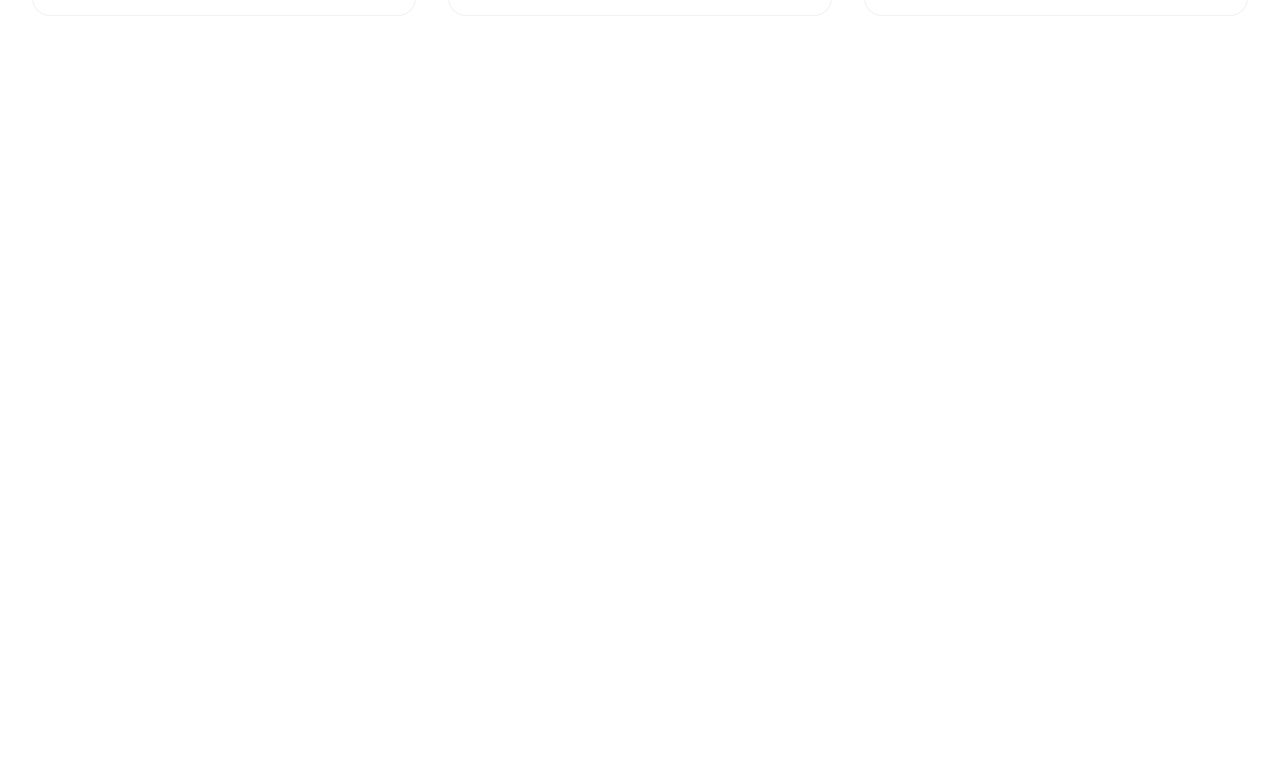
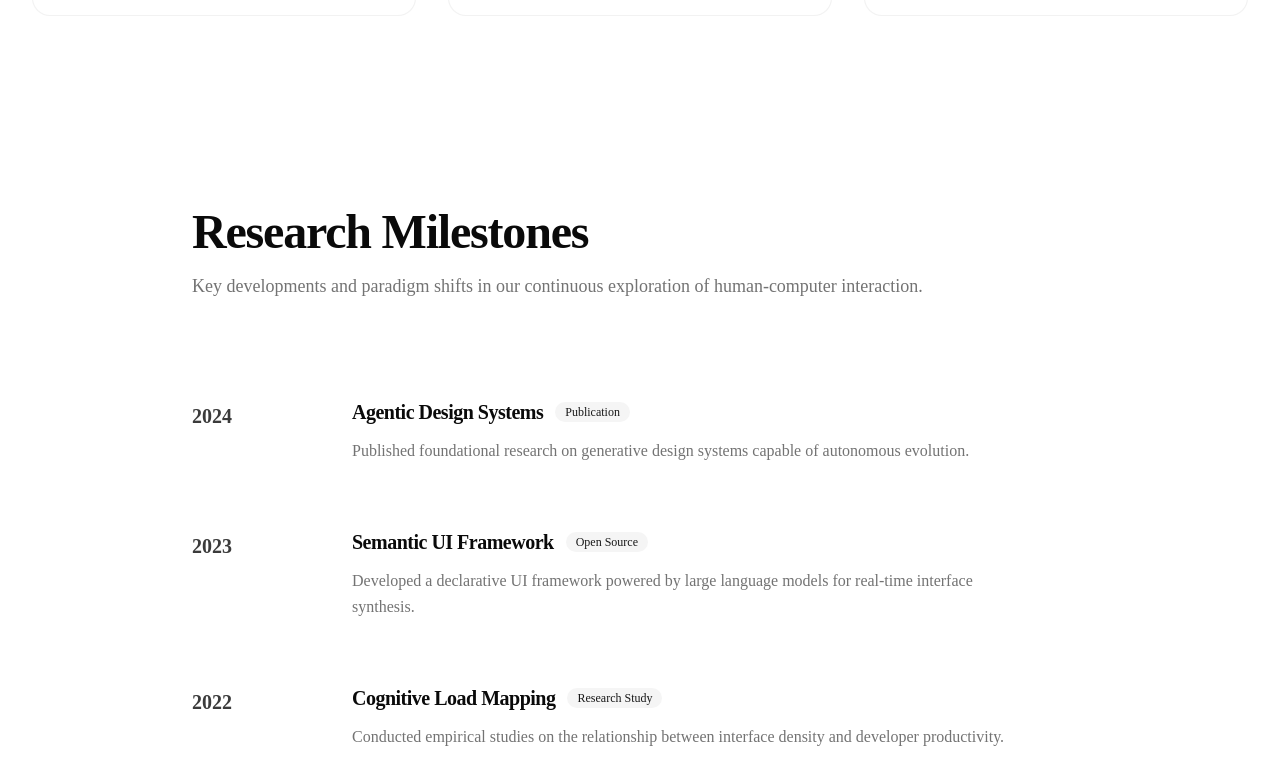
Before and after one commit to Redeeyak1318/Project-REDEEYAK, a Next.js app in the folder frontend/: page /research in a window 1280 px wide. Shown: the part 2265-3049 px from the top of the page. Before the commit the page ends 2377 px from the top, so only its background shows below. Built offline with nearby package versions, Linux system fonts and the light colour scheme.

Commit message:
feat(research): implement research timeline preview section

```diff
--- a/frontend/components/research/Research.tsx
+++ b/frontend/components/research/Research.tsx
@@ -1,6 +1,7 @@
 import { ResearchHero } from "./hero";
 import { ResearchPhilosophy } from "./philosophy";
 import { ResearchCurrent } from "./current";
+import { ResearchTimelinePreview } from "./timeline-preview";
 
 export function Research() {
     return (
@@ -8,6 +9,7 @@ export function Research() {
             <ResearchHero />
             <ResearchPhilosophy />
             <ResearchCurrent />
+            <ResearchTimelinePreview />
         </main>
     );
 }
--- a/frontend/components/research/constants.ts
+++ b/frontend/components/research/constants.ts
@@ -1,4 +1,4 @@
-import { ResearchHeroData, ResearchPhilosophyData, ResearchCurrentData } from "./types";
+import { ResearchHeroData, ResearchPhilosophyData, ResearchCurrentData, ResearchTimelinePreviewData } from "./types";
 import { BrainCircuit, Cpu, Lightbulb, Users } from "lucide-react";
 
 export const RESEARCH_HERO: ResearchHeroData = {
@@ -87,3 +87,31 @@ export const RESEARCH_CURRENT: ResearchCurrentData = {
     }
   ]
 };
+
+export const RESEARCH_TIMELINE_PREVIEW: ResearchTimelinePreviewData = {
+  title: "Research Milestones",
+  description: "Key developments and paradigm shifts in our continuous exploration of human-computer interaction.",
+  items: [
+    {
+      id: "milestone-1",
+      year: "2024",
+      title: "Agentic Design Systems",
+      description: "Published foundational research on generative design systems capable of autonomous evolution.",
+      category: "Publication"
+    },
+    {
+      id: "milestone-2",
+      year: "2023",
+      title: "Semantic UI Framework",
+      description: "Developed a declarative UI framework powered by large language models for real-time interface synthesis.",
+      category: "Open Source"
+    },
+    {
+      id: "milestone-3",
+      year: "2022",
+      title: "Cognitive Load Mapping",
+      description: "Conducted empirical studies on the relationship between interface density and developer productivity.",
+      category: "Research Study"
+    }
+  ]
+};
--- /dev/null
+++ b/frontend/components/research/timeline-preview/ResearchTimelinePreview.tsx
@@ -0,0 +1,24 @@
+import * as React from "react";
+import { Container } from "@/components/layout";
+import { TimelineHeader } from "./TimelineHeader";
+import { TimelineList } from "./TimelineList";
+import { cn } from "@/lib/utils";
+
+export interface ResearchTimelinePreviewProps extends React.HTMLAttributes<HTMLElement> {}
+
+export const ResearchTimelinePreview = ({ className, ...props }: ResearchTimelinePreviewProps) => {
+  return (
+    <section
+      aria-label="Research Timeline Preview"
+      className={cn("py-16 lg:py-24 bg-background", className)}
+      {...props}
+    >
+      <Container>
+        <div className="max-w-4xl mx-auto w-full">
+          <TimelineHeader />
+          <TimelineList />
+        </div>
+      </Container>
+    </section>
+  );
+};
--- /dev/null
+++ b/frontend/components/research/timeline-preview/TimelineHeader.tsx
@@ -0,0 +1,21 @@
+import * as React from "react";
+import { ScrollReveal } from "@/components/ui/scroll-reveal";
+import { RESEARCH_TIMELINE_PREVIEW } from "../constants";
+import { cn } from "@/lib/utils";
+
+export const TimelineHeader = ({ className, ...props }: React.HTMLAttributes<HTMLDivElement>) => {
+  return (
+    <div className={cn("flex flex-col gap-4 max-w-3xl mb-12 lg:mb-16", className)} {...props}>
+      <ScrollReveal>
+        <h2 className="text-3xl sm:text-4xl lg:text-5xl font-bold tracking-tight text-foreground">
+          {RESEARCH_TIMELINE_PREVIEW.title}
+        </h2>
+      </ScrollReveal>
+      <ScrollReveal delay={150}>
+        <p className="text-lg text-muted-foreground leading-relaxed">
+          {RESEARCH_TIMELINE_PREVIEW.description}
+        </p>
+      </ScrollReveal>
+    </div>
+  );
+};
--- /dev/null
+++ b/frontend/components/research/timeline-preview/TimelineItem.tsx
@@ -0,0 +1,33 @@
+import * as React from "react";
+import { ResearchTimelineItem } from "../types";
+import { cn } from "@/lib/utils";
+
+interface TimelineItemProps extends React.HTMLAttributes<HTMLDivElement> {
+  item: ResearchTimelineItem;
+}
+
+export const TimelineItem = ({ item, className, ...props }: TimelineItemProps) => {
+  return (
+    <div className={cn("flex flex-col sm:flex-row gap-4 sm:gap-8 py-6 sm:py-8 border-b border-border/50 last:border-0", className)} {...props}>
+      <div className="sm:w-32 shrink-0 pt-1">
+        <span className="text-xl font-bold text-foreground/80">{item.year}</span>
+      </div>
+
+      <div className="flex flex-col gap-3 flex-grow">
+        <div className="flex items-center gap-3 flex-wrap">
+          <h3 className="text-xl font-semibold text-foreground tracking-tight">
+            {item.title}
+          </h3>
+          {item.category && (
+            <span className="inline-flex items-center rounded-full bg-secondary px-2.5 py-0.5 text-xs font-medium text-secondary-foreground">
+              {item.category}
+            </span>
+          )}
+        </div>
+        <p className="text-muted-foreground leading-relaxed max-w-2xl">
+          {item.description}
+        </p>
+      </div>
+    </div>
+  );
+};
--- /dev/null
+++ b/frontend/components/research/timeline-preview/TimelineList.tsx
@@ -0,0 +1,17 @@
+import * as React from "react";
+import { ScrollReveal } from "@/components/ui/scroll-reveal";
+import { RESEARCH_TIMELINE_PREVIEW } from "../constants";
+import { TimelineItem } from "./TimelineItem";
+import { cn } from "@/lib/utils";
+
+export const TimelineList = ({ className, ...props }: React.HTMLAttributes<HTMLDivElement>) => {
+  return (
+    <div className={cn("flex flex-col", className)} {...props}>
+      {RESEARCH_TIMELINE_PREVIEW.items.map((item, index) => (
+        <ScrollReveal key={item.id} delay={150 * (index + 1)}>
+          <TimelineItem item={item} />
+        </ScrollReveal>
+      ))}
+    </div>
+  );
+};
--- /dev/null
+++ b/frontend/components/research/timeline-preview/index.ts
@@ -0,0 +1 @@
+export * from "./ResearchTimelinePreview";
```
Also changed, not shown: frontend/components/research/types.ts (+14 -0 lines).
